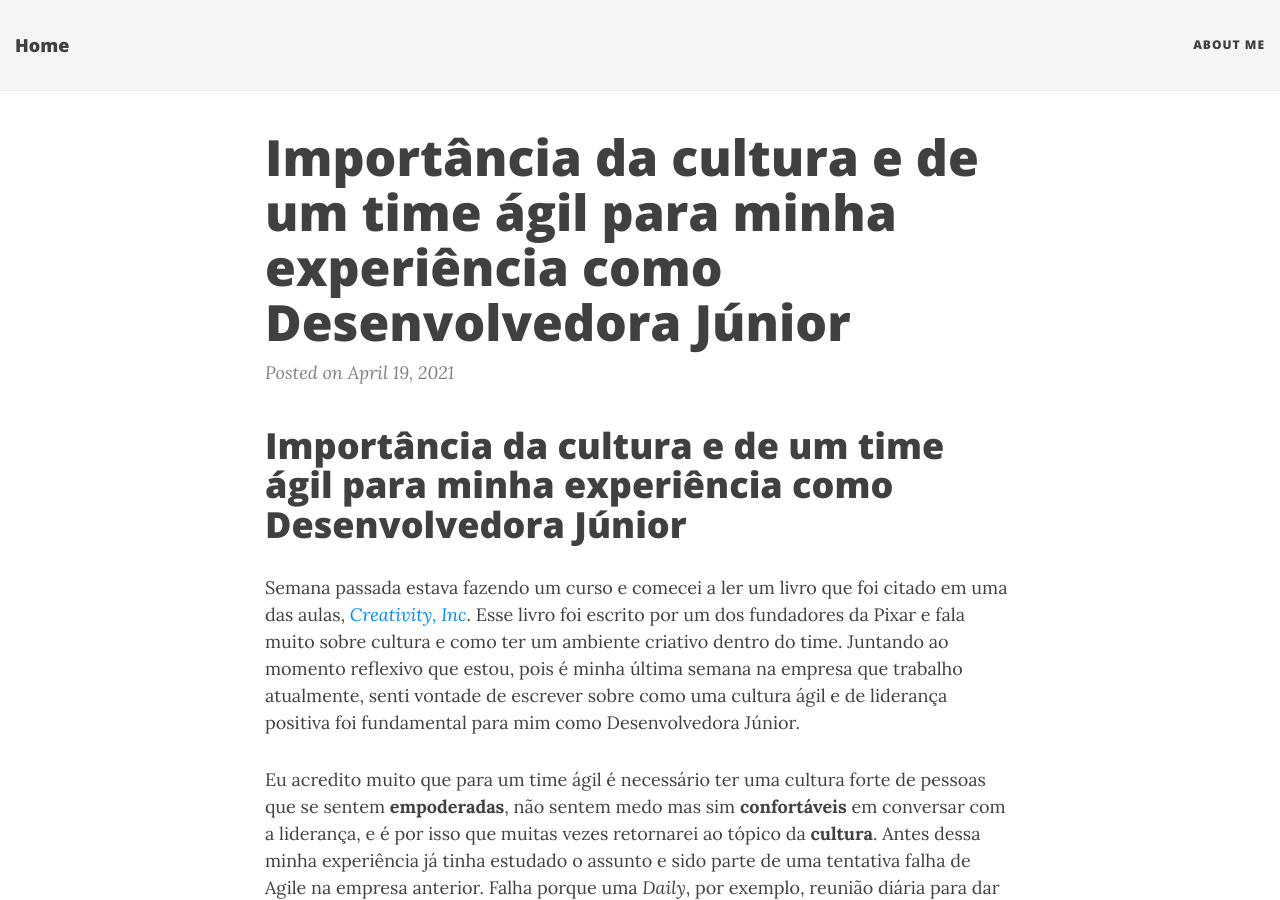
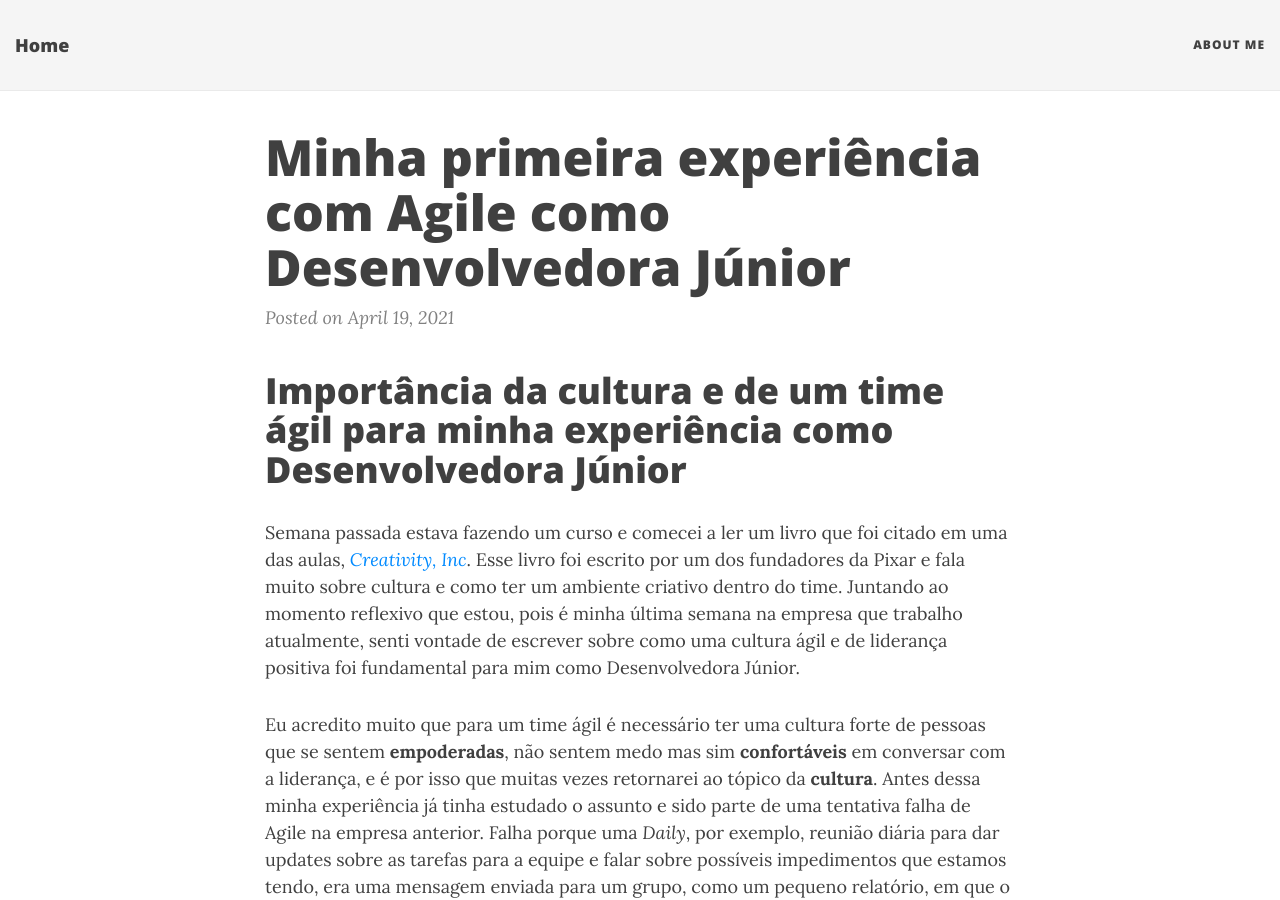
Before and after one commit to andressadotpy/andressadotpy.github.io, a Jekyll site: the page built from _posts/2021-04-19-junior-and-agile.md, in a window 1280 px wide and 900 px high. Built offline with Jekyll 4.4.1, drawn with Linux system fonts in a browser that asks for light colours; nearby versions of some CDN libraries.

Commit message:
Changed text again

```diff
--- a/_posts/2021-04-19-junior-and-agile.md
+++ b/_posts/2021-04-19-junior-and-agile.md
@@ -1,6 +1,6 @@
 ---
 layout: post
-title: Importância da cultura e de um time ágil para minha experiência como Desenvolvedora Júnior
+title: Minha primeira experiência com Agile como Desenvolvedora Júnior
 tags: [Agile, Ágil, Scrum]
 ---
 
```
